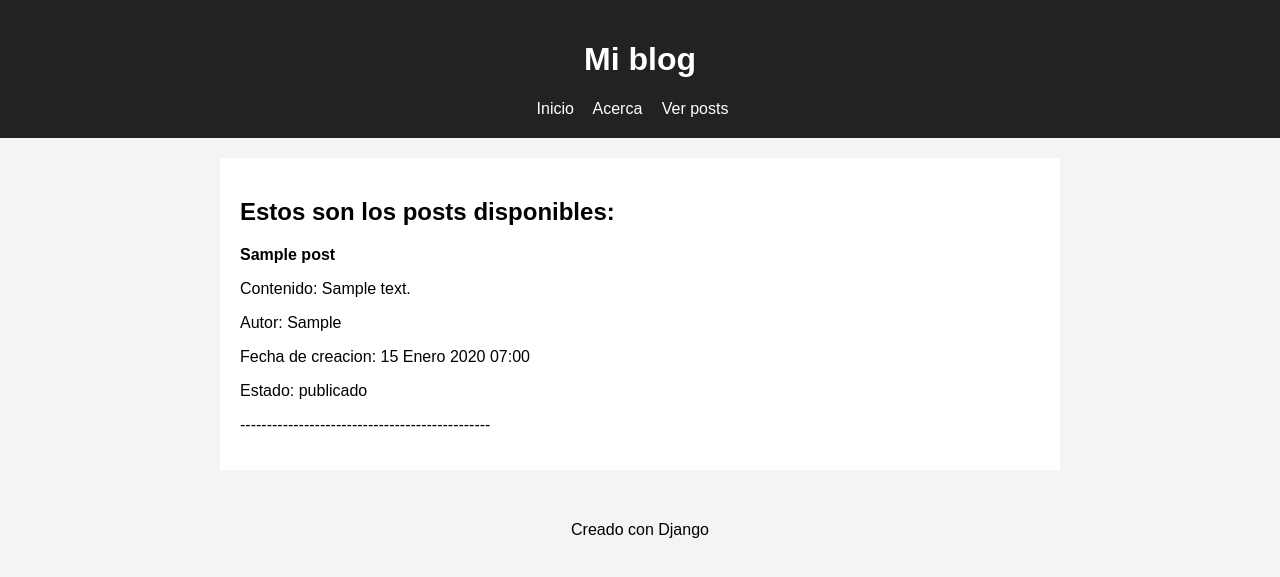
After one commit to ignacioromero769/blog_project, a Django app: page /lista_posts in a window 1280 px wide. The commit adds this page. Shown: the top 577 px of the page. Run offline with Django 5.2, Linux system fonts and the light colour scheme; tables that the repository leaves empty hold one stand-in row (values such as "Sample post").

Commit message:
Funcionalidad de la base de datos y el admin

```diff
--- a/blog_project/urls.py
+++ b/blog_project/urls.py
@@ -20,6 +20,5 @@ from . import views
 
 urlpatterns = [
     path('admin/', admin.site.urls),
-    path('', views.inicio, name='inicio' ),
     path('', include('posts.urls'))
 ]
--- a/blog_project/views.py
+++ b/blog_project/views.py
@@ -1,4 +1 @@
 from django.shortcuts import render
-
-def inicio(request):
-    return render(request, "posts/inicio.html")
--- a/posts/models.py
+++ b/posts/models.py
@@ -1,3 +1,17 @@
 from django.db import models
 
 # Create your models here.
+class Post(models.Model):
+    ESTADOS = [("borrador", "Borrador"),
+               ("archivado", "Archivado"),
+               ("publicado", "Publicado")]
+
+
+    titulo = models.CharField(max_length=200)
+    contenido = models.TextField()
+    autor = models.CharField(max_length=100)
+    fecha_creacion = models.DateTimeField(auto_now_add=True)
+    estado = models.CharField(max_length=20, choices=ESTADOS, default="borrador")
+
+    def __str__(self):
+        return self.titulo
--- a/posts/templates/posts/base.html
+++ b/posts/templates/posts/base.html
@@ -15,7 +15,9 @@
 
     <nav>
         <a href="{% url 'inicio' %}">Inicio</a>
-        <a href="{% url 'acerca' %}">Acerca de</a>
+        <a href="{% url 'acerca' %}">Acerca</a>
+        <a href="{% url 'lista_posts' %}">Ver posts</a>
+    </nav>
     </header>
 
     <main>
--- a/posts/templates/posts/inicio.html
+++ b/posts/templates/posts/inicio.html
@@ -3,5 +3,5 @@
 {% block content %}
     <h1>Blog Django</h1>
     <h2>Bienvenido a mi blog!!!</h2>
-    <p>Este blog es un blog de tecnologia usando python y Django.
+    <p>Este blog es un blog de tecnologia usando python y Django.</p>
 {% endblock %}
--- /dev/null
+++ b/posts/templates/posts/lista_posts.html
@@ -0,0 +1,14 @@
+{% extends "posts/base.html" %}
+
+{% block content %}
+    <h2>Estos son los posts disponibles:</h2>
+    {% for post in posts %}
+        <p><strong>{{post.titulo}}</strong></p>
+        <p>Contenido: {{post.contenido}}</p>
+        <p>Autor: {{post.autor}} </p>
+        <p>Fecha de creacion: {{post.fecha_creacion}}</p>
+        <p>Estado: {{post.estado}}</p>
+        <p>-----------------------------------------------</p>
+
+    {% endfor %}
+{% endblock %}
--- a/posts/urls.py
+++ b/posts/urls.py
@@ -2,5 +2,7 @@ from django.urls import path
 from posts import views
 
 urlpatterns = [
-    path('acerca', views.acerca, name='acerca')
+    path('', views.inicio, name='inicio'),
+    path('acerca', views.acerca, name='acerca'),
+    path('lista_posts', views.lista_posts, name='lista_posts')
     ]
--- a/posts/views.py
+++ b/posts/views.py
@@ -1,6 +1,17 @@
 from django.shortcuts import render
+from .models import Post
 
 # Create your views here.
 
 def acerca(request):
     return render(request, "posts/acerca.html")
+
+def inicio(request):
+    return render(request, "posts/inicio.html")
+
+def lista_posts(request):
+    posts = Post.objects.filter(estado__iexact="publicado").order_by("-fecha_creacion")
+    contexto = {"posts":posts}
+    print(posts)
+
+    return render(request, "posts/lista_posts.html", contexto)
```
Also changed, not shown: posts/admin.py (+8 -0 lines), README.md, posts/migrations/0001_initial.py (added).
